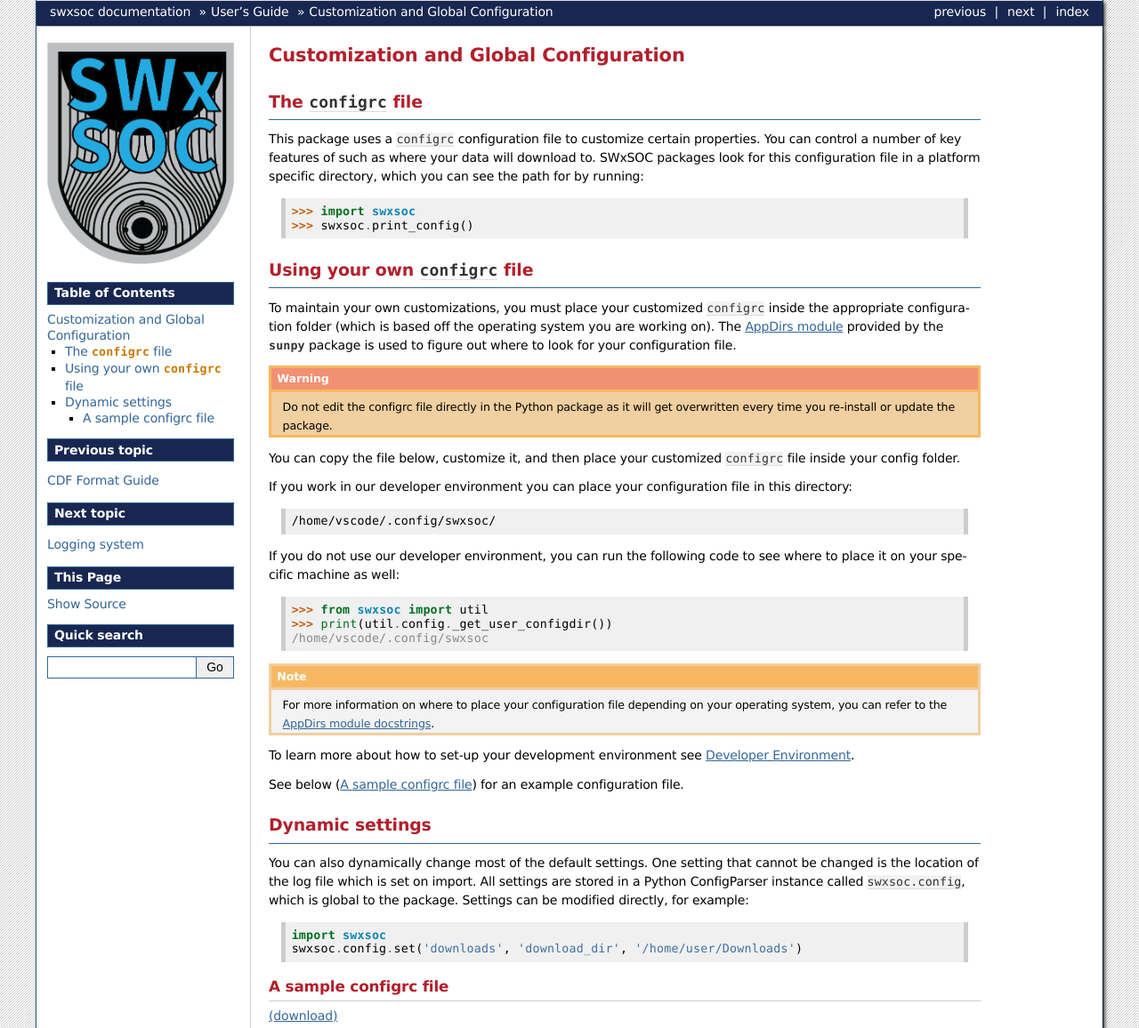
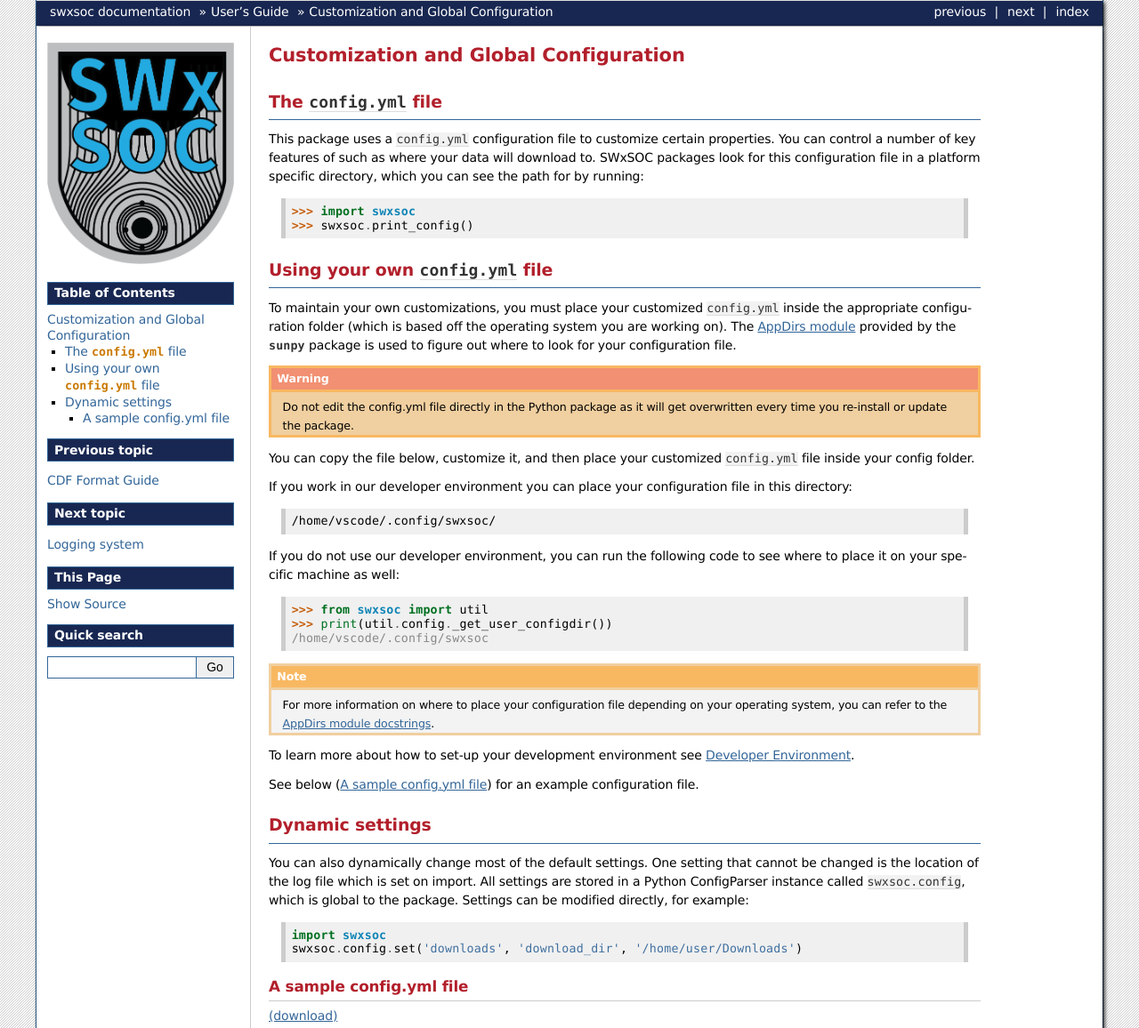
Before and after one commit to swxsoc/swxsoc, a Sphinx documentation site: the page built from docs/user-guide/customization.rst, in a window 1280 px wide, cut to the strip 0-1156 px from the top of the page. Shown: the whole strip at 89% size. Built offline with Sphinx 7.4.7, drawn with Linux system fonts in a browser that asks for light colours; the version number could not be read and is left out.

Commit message:
Fix linting and config file location

```diff
--- a/docs/conf.py
+++ b/docs/conf.py
@@ -109,7 +109,7 @@ intersphinx_mapping = {
     "astropy": ("http://docs.astropy.org/en/stable/", None),
     "sunpy": ("https://docs.sunpy.org/en/stable/", None),
     "ndcube": ("https://docs.sunpy.org/projects/ndcube/en/stable/", None),
-    "hermes_core": ("https://hermes-core.readthedocs.io/en/latest/", None)
+    "hermes_core": ("https://hermes-core.readthedocs.io/en/latest/", None),
 }
 
 # -- Options for HTML output -------------------------------------------------
--- a/docs/dev-guide/config.rst
+++ b/docs/dev-guide/config.rst
@@ -4,7 +4,7 @@
 Global Settings
 ***************
 
-This package makes use of a settings file (:file:`configrc`).
+This package makes use of a settings file (:file:`config.yml`).
 This file contains a number of global settings such as where files should be downloaded by default or the default format for displaying times.
 When developing new functionality check this file and make use of the default values if appropriate or, if needed, define a new value.
 More information can be found in :ref:`customization`.
--- a/docs/user-guide/customization.rst
+++ b/docs/user-guide/customization.rst
@@ -4,10 +4,10 @@
 Customization and Global Configuration
 **************************************
 
-The :file:`configrc` file
+The :file:`config.yml` file
 =========================
 
-This package uses a :file:`configrc` configuration file to customize
+This package uses a :file:`config.yml` configuration file to customize
 certain properties. You can control a number of key features of such as
 where your data will download to. SWxSOC packages look for this configuration file
 in a platform specific directory, which you can see the path for by running::
@@ -15,14 +15,14 @@ in a platform specific directory, which you can see the path for by running::
   >>> import swxsoc
   >>> swxsoc.print_config()  # doctest: +SKIP
 
-Using your own :file:`configrc` file
+Using your own :file:`config.yml` file
 =====================================
-To maintain your own customizations, you must place your customized :file:`configrc` inside the appropriate configuration folder (which is based off the operating system you are working on). The `AppDirs module <https://github.com/sunpy/sunpy/blob/main/sunpy/extern/appdirs.py>`_  provided by the `sunpy` package is used to figure out where to look for your configuration file.
+To maintain your own customizations, you must place your customized :file:`config.yml` inside the appropriate configuration folder (which is based off the operating system you are working on). The `AppDirs module <https://github.com/sunpy/sunpy/blob/main/sunpy/extern/appdirs.py>`_  provided by the `sunpy` package is used to figure out where to look for your configuration file.
 
 .. warning::
-    Do not edit the configrc file directly in the Python package as it will get overwritten  every time you re-install or update the package.
+    Do not edit the config.yml file directly in the Python package as it will get overwritten  every time you re-install or update the package.
 
-You can copy the file below, customize it, and then place your customized :file:`configrc` file inside your config folder.
+You can copy the file below, customize it, and then place your customized :file:`config.yml` file inside your config folder.
 
 If you work in our developer environment you can place your configuration file in this directory:
 
@@ -45,7 +45,7 @@ If you do not use our developer environment, you can run the following code to s
 
 To learn more about how to set-up your development environment see :ref:`dev_env`.
 
-See below (:ref:`configrc-sample`) for an example configuration file.
+See below (:ref:`config.yml-sample`) for an example configuration file.
 
 .. _customizing-with-dynamic-settings:
 
@@ -58,13 +58,13 @@ You can also dynamically change most of the default settings. One setting that c
     swxsoc.config.set('downloads', 'download_dir', '/home/user/Downloads')
 
 
-.. _configrc-sample:
+.. _config.yml-sample:
 
-A sample configrc file
+A sample config.yml file
 --------------------------------------------------------------------
 
 .. only:: html
 
-    `(download) <../_static/configrc>`__
+    `(download) <../_static/config.yml>`__
 
-.. literalinclude:: ../../swxsoc/data/configrc
+.. literalinclude:: ../../swxsoc/data/config.yml
```
Also changed, not shown: 3 other files.
